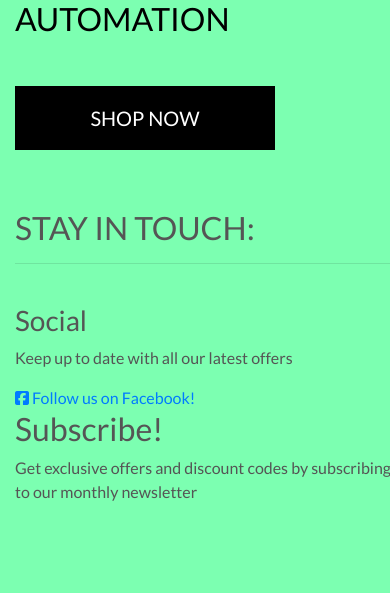
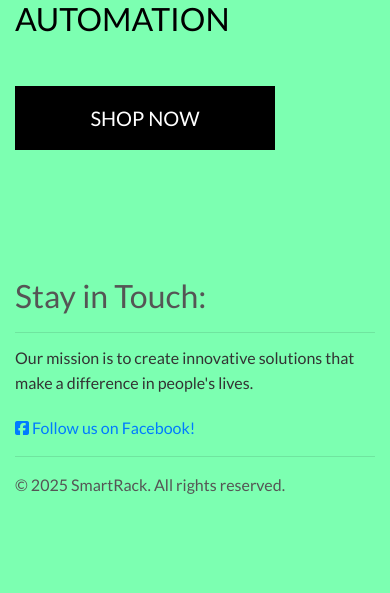
Before and after one commit to aremandanaveenkumar/SmartRack, a Django app: page / in a window 390 px wide. Shown: the part 308-901 px from the top of the page. Before the commit the page ends 809 px from the top, so only its background shows below. Run offline with Django 3.2, Linux system fonts and the light colour scheme; parts of the project's set-up code (start-up, migrations or seed data) failed here and were passed over; some libraries are stand-ins or nearby versions.

Commit message:
Created subscription embedded form from mailerlite and include in footer

```diff
--- a/home/templates/home/index.html
+++ b/home/templates/home/index.html
@@ -28,30 +28,27 @@
 
 {% endblock %}
 
-
 {% block footer %}
 <footer class="footer">
-    <div class="container quotes-container content-container">
-      <section class="footer">
+  <div class="container">
     <div class="row">
-          <div class="col-12 page-header mb-4">
-            <h2 class="text-uppercase">Stay in touch:</h2>
-            <hr class="block-divider block-divider--short">
+      <div class="col-12 page-header py-1">
+        <h2 >Stay in Touch:</h2>
+        <hr class="block-divider block-divider--short mb-2">
       </div>
     </div>
     <div class="row">
-         <div class="col-12 col-md-6">
-           <h3>Social</h3>
-           <p>Keep up to date with all our latest offers</p>
+      <div class="col-lg-3 footer-section">
+        <p class="footer-about">Our mission
+          is to create innovative solutions that make a difference in people's lives.</p>
+        <div class="social-links">
           <a href="#" target="_blank"><i class="fab fa-facebook-square"></i> Follow us on Facebook!</a>
         </div>
-         <div class="col-12 col-md-6">
-           <h2>Subscribe!</h2>
-           <p>Get exclusive offers and discount codes by subscribing to our monthly newsletter</p>
-           <!-- Mailchimp signup form here -->
+        <hr>
+        <p>© 2025 SmartRack. All rights reserved.</p>
       </div>
-       </div>
-     </section>
+      <div class="col-lg-3 footer-section"></div>
+      <div class="ml-embedded" data-form="JDx4O8"></div>
   </div>
 </footer>
 {% endblock %}
--- a/static/css/base.css
+++ b/static/css/base.css
@@ -254,10 +254,73 @@ input[name='q']::placeholder {
 }
 
 .footer {
+    /* background: linear-gradient(to right, #1a1c20, #2c3e50); */
+    padding: 75px 0 0px;
+    position: relative;
+    overflow: hidden;
+}
+
+.footer::before {
+    content: '';
     position: absolute;
-    bottom: 0;
-    width: 100%;
-    padding: 1rem 0;
+    top: 0;
+    left: 0;
+    right: 0;
+    height: 3px;
+    /* background: linear-gradient(to right, #3498db, #2ecc71); */
+}
+
+.footer-about {
+    color: #333333;
+    margin-bottom: 12px;
+    line-height: 1.6;
+}
+
+.footer h5 {
+    color: #333333;
+    font-weight: 600;
+    margin-bottom: 5px;
+    position: relative;
+}
+
+.social-links {
+    display: flex;
+    gap: 15px;
+    margin-top: 20px;
+}
+
+.social-icon {
+    width: 35px;
+    height: 35px;
+    border-radius: 50%;
+    display: flex;
+    align-items: center;
+    justify-content: center;
+    text-decoration: none;
+    transition: all 0.3s ease;
+}
+
+.social-icon:hover {
+    background: #3498db;
+    transform: translateY(-3px);
+}
+
+.footer-bottom {
+    margin-top: 10px;
+    padding-top: 5px;
+    border-top: 1px solid rgba(255, 255, 255, 0.1);
+    text-align: center;
+    color: #a4b5c6;
+}
+
+.ml-embedded{
+    background-color: transparent !important;
+}
+
+@media (max-width: 768px) {
+    .footer-section {
+        margin-bottom: 40px;
+    }
 }
 
 .qty-container{
--- a/templates/base.html
+++ b/templates/base.html
@@ -29,6 +29,7 @@
 
     {% block extra_css %}
     <link rel="sitemap" type="application/xml" title="Sitemap" href="{% static 'sitemap.xml' %}">
+    <link href="https://cdnjs.cloudflare.com/ajax/libs/font-awesome/6.5.1/css/all.min.css" rel="stylesheet">
     {% endblock %}
 
     {% block corejs %}
@@ -168,6 +169,19 @@
             $('.toast').toast('show');
         </script>
 
+        <script>
+            (function (w, d, e, u, f, l, n) {
+                w[f] = w[f] || function () {
+                    (w[f].q = w[f].q || [])
+                    .push(arguments);
+                }, l = d.createElement(e), l.async = 1, l.src = u,
+                n = d.getElementsByTagName(e)[0], n.parentNode.insertBefore(l, n);
+            })
+                (window, document, 'script', 'https://assets.mailerlite.com/js/universal.js', 'ml');
+            ml('account', '1945521');
+        </script>
+
+
     {% endblock %}
 </body>
 
```
Lines whose indentation alone changed are shown as unchanged.
